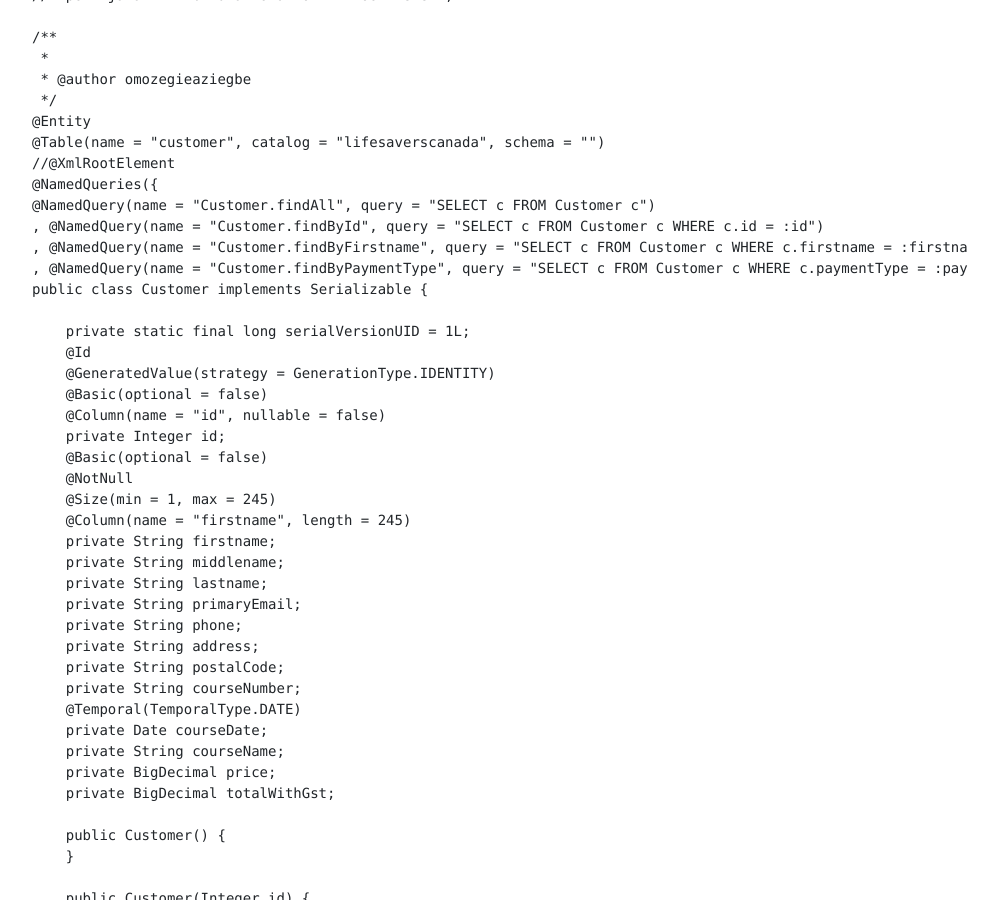
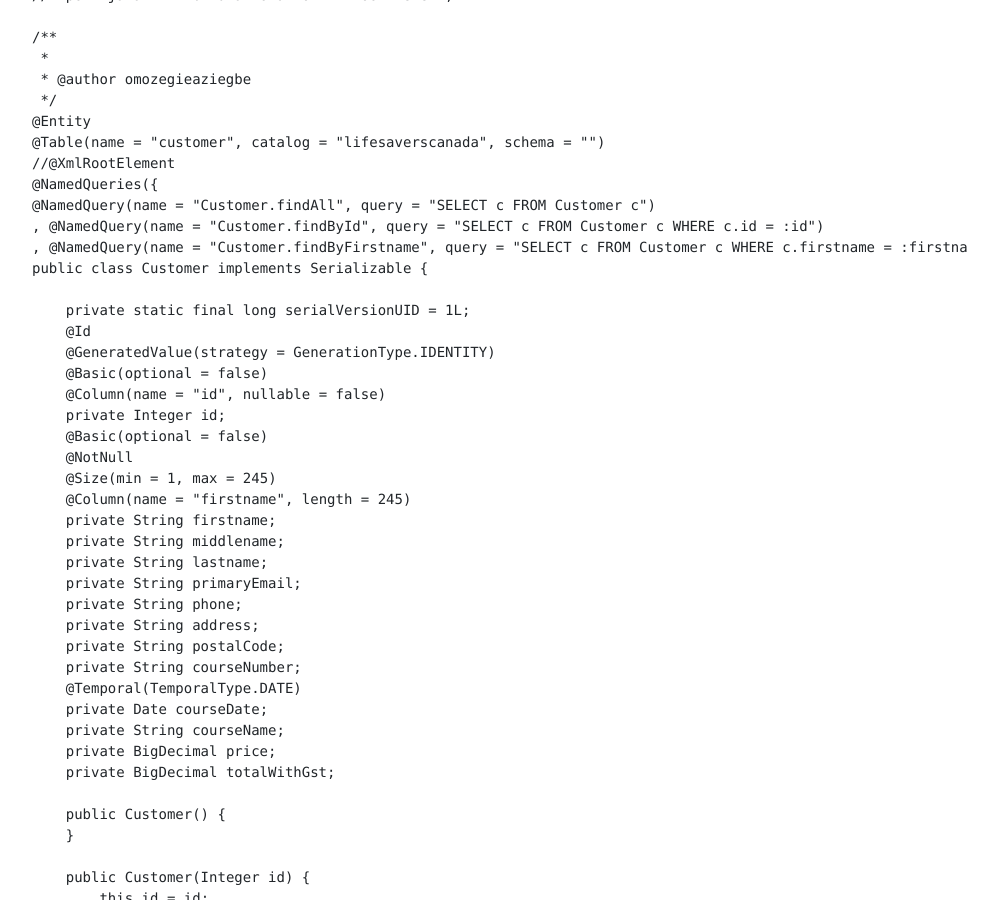
Before and after one commit to omoz4real/omoz4real.github.io, a Jekyll site: the page built from _posts/2021-05-21-displaying-and-using-primefaces-bar-chart-from-database.md, in a window 1280 px wide and 900 px high, scrolled down 682 px. Shown: the whole window, without its empty margins (140-1138 px from the left). Built offline with Jekyll 4.4.1, drawn with Linux system fonts in a browser that asks for light colours.

Commit message:
Update 2021-05-21-displaying-and-using-primefaces-bar-chart-from-database.md

```diff
--- a/_posts/2021-05-21-displaying-and-using-primefaces-bar-chart-from-database.md
+++ b/_posts/2021-05-21-displaying-and-using-primefaces-bar-chart-from-database.md
@@ -24,8 +24,7 @@ import java.io.Serializable;
 @NamedQueries({
 @NamedQuery(name = "Customer.findAll", query = "SELECT c FROM Customer c")
 , @NamedQuery(name = "Customer.findById", query = "SELECT c FROM Customer c WHERE c.id = :id")
-, @NamedQuery(name = "Customer.findByFirstname", query = "SELECT c FROM Customer c WHERE c.firstname = :firstname")
-, @NamedQuery(name = "Customer.findByPaymentType", query = "SELECT c FROM Customer c WHERE c.paymentType = :paymentType")})
+, @NamedQuery(name = "Customer.findByFirstname", query = "SELECT c FROM Customer c WHERE c.firstname = :firstname")})
 public class Customer implements Serializable {
 
     private static final long serialVersionUID = 1L;
```
